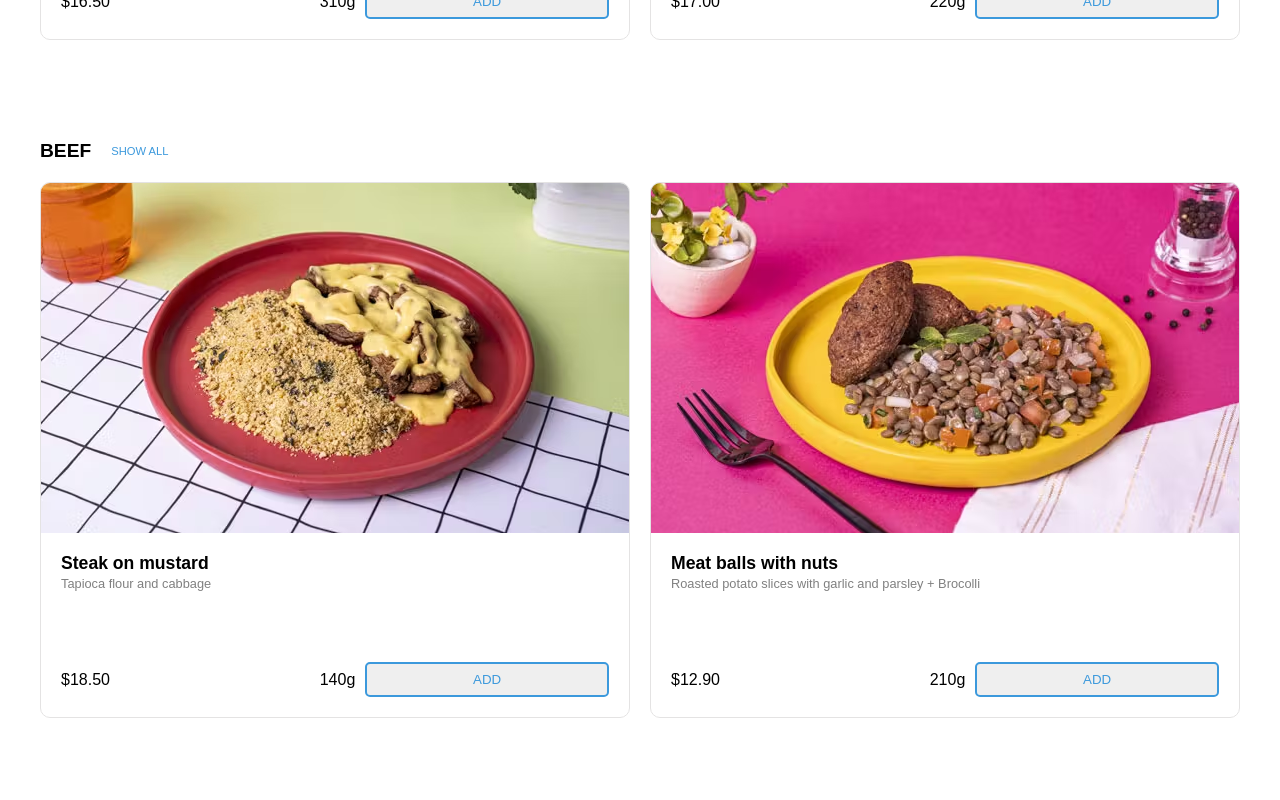
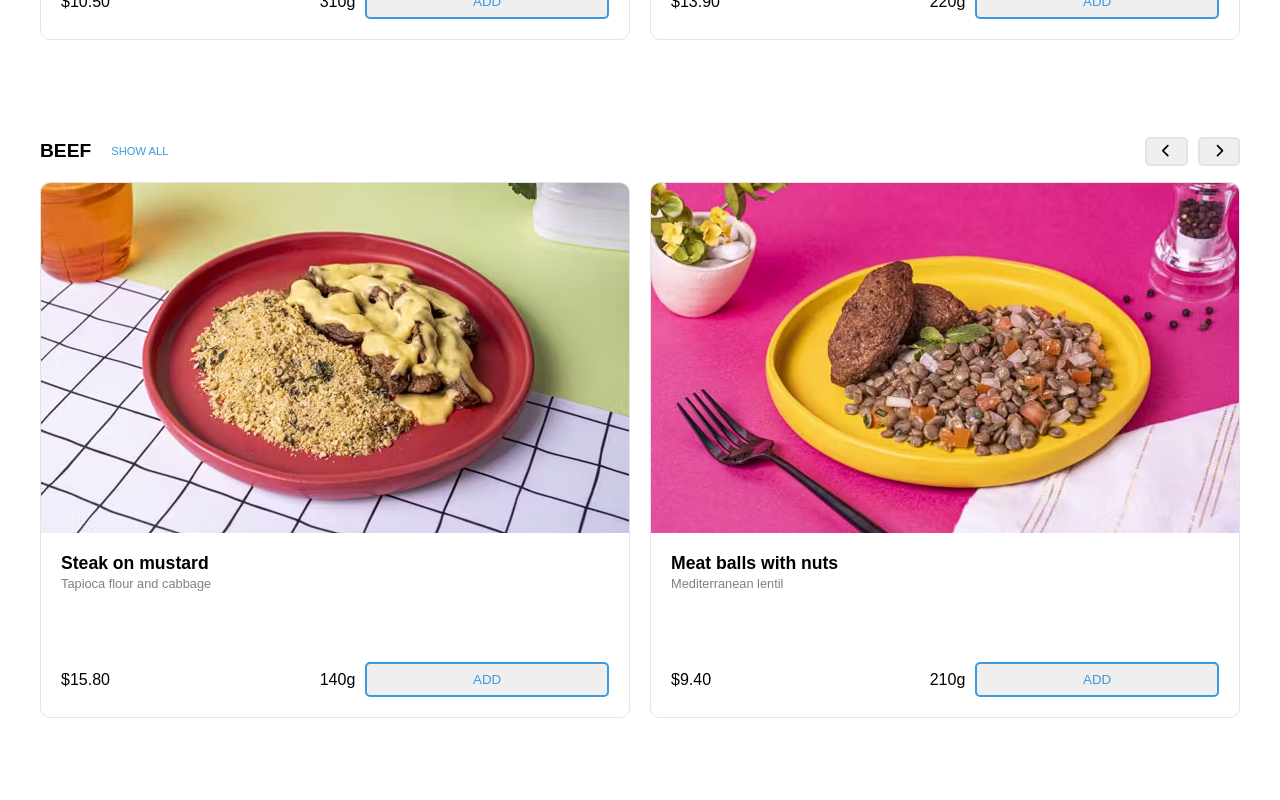
Before and after one commit to MichelPomerantzeff/Food-Ecommerce, a React (Vite) app: page / in a window 1280 px wide. Shown: the part 1400-2200 px from the top of the page. Built offline with nearby package versions, Linux system fonts and the light colour scheme.

Commit message:
fix:: adjusted items pricing

```diff
--- a/src/data.js
+++ b/src/data.js
@@ -3,30 +3,31 @@
 export const dishes = {
 
     beef: [
-        { id: "1.1", title: "Steak on mustard", price: "18.50", info: "Tapioca flour and cabbage", image: "./images/menu/dishes/beef/mustard-mignon.png", weight: "140g", units: "" },
-        { id: "1.2", title: "Meat balls with nuts", price: "12.90", info: "Roasted potato slices with garlic and parsley + Brocolli", image: "./images/menu/dishes/beef/quibe-nut.png", weight: "210g", units: "" }
+        { id: "1.1", title: "Steak on mustard", price: "15.80", info: "Tapioca flour and cabbage", image: "./images/menu/dishes/beef/mustard-mignon.png", weight: "140g", units: "" },
+        { id: "1.2", title: "Meat balls with nuts", price: "9.40", info: "Mediterranean lentil", image: "./images/menu/dishes/beef/quibe-nut.png", weight: "210g", units: "" },
+        { id: "1.3", title: "Meat balls with nuts", price: "10.60", info: "Roasted potato slices with garlic and parsley + Brocolli", image: "./images/menu/dishes/beef/meat-balls-brocolli.png", weight: "310g", units: "" }
     ],
     chicken: [
-        { id: "2.1", title: "Creamy chicken", info: "Whole meal rice and beans", price: "16.50", image: "./images/menu/dishes/chicken/with-rice-beans.png", weight: "310g", units: "" },
-        { id: "2.2", title: "Chicken with peanut and lemon pepper", info: "Low carb mashed pumpkin", price: "17.00", image:"./images/menu/dishes/chicken/with-peanut.png", weight: "220g", units: "" },
-        { id: "2.3", title: "Creamy chicken", info: "Whole meal rice with almonds and brocolli + pumpkin slices and coconut oil", price: "19.50", image:"./images/menu/dishes/chicken/pumpkin-chicken.png", weight: "330g", units: "" },
-        { id: "2.4", title: "Creamy chicken", info: "Cauliflower rice with carots and nuts ", price: "20.90", image:"./images/menu/dishes/chicken/creamy-chicken.png", weight: "250g", units: "" },
-        { id: "2.5", title: "Chicken with lemon and mint", info: "Jasmin rice with onion rings and nuts", price: "16.50", image:"./images/menu/dishes/chicken/with-lemon.png", weight: "210g", units: "" }
+        { id: "2.1", title: "Creamy chicken", info: "Whole meal rice and beans", price: "10.50", image: "./images/menu/dishes/chicken/with-rice-beans.png", weight: "310g", units: "" },
+        { id: "2.2", title: "Chicken with peanut and lemon pepper", info: "Low carb mashed pumpkin", price: "13.90", image:"./images/menu/dishes/chicken/with-peanut.png", weight: "220g", units: "" },
+        { id: "2.3", title: "Creamy chicken", info: "Whole meal rice with almonds and brocolli + pumpkin slices and coconut oil", price: "12.50", image:"./images/menu/dishes/chicken/pumpkin-chicken.png", weight: "330g", units: "" },
+        { id: "2.4", title: "Creamy chicken", info: "Cauliflower rice with carots and nuts ", price: "10.90", image:"./images/menu/dishes/chicken/creamy-chicken.png", weight: "250g", units: "" },
+        { id: "2.5", title: "Chicken with lemon and mint", info: "Jasmin rice with onion rings and nuts", price: "11.50", image:"./images/menu/dishes/chicken/with-lemon.png", weight: "210g", units: "" }
     ],
     fish: [
-        { id: "3.1", title: "Saint Peter with herbs and almond", info: "Black rice", price: "22.00", image: "./images/menu/dishes/fish/saint-peter-almond.png", weight: "210g", units: "" },
-        { id: "3.2", title: "Saint Peter with shrimp sauce", info: "Wholemeal rice + Cabbage", price: "26.50", image: "./images/menu/dishes/fish/saint-peter-shrimp.png", weight: "280g", units: "" }
+        { id: "3.1", title: "Saint Peter with herbs and almond", info: "Black rice", price: "14.00", image: "./images/menu/dishes/fish/saint-peter-almond.png", weight: "210g", units: "" },
+        { id: "3.2", title: "Saint Peter with shrimp sauce", info: "Wholemeal rice + Cabbage", price: "15.50", image: "./images/menu/dishes/fish/saint-peter-shrimp.png", weight: "280g", units: "" }
     ],
     pasta: [
-        { id: "4.1", title: "Three cheese Rondelli", info: "Tomato sauce", price: "19,90", image: "./images/menu/dishes/pasta/rondelli.png", weight: "260g", units: "" },
-        { id: "4.2", title: "Raviolli with gorgonzola, pear and hazelnut", info: "Sour cream and parmesian", price: "18.50", image: "./images/menu/dishes/pasta/ravioli.png", weight: "230g", units: "" },
-        { id: "4.3", title: "Canelloni cheese with spinach", info: "Tomato sauce", price: "20.00", image: "./images/menu/dishes/pasta/pasta-spinach.png", weight: "260g", units: "" }
+        { id: "4.1", title: "Three cheese Rondelli", info: "Tomato sauce", price: "15.90", image: "./images/menu/dishes/pasta/rondelli.png", weight: "260g", units: "" },
+        { id: "4.2", title: "Raviolli with gorgonzola, pear and hazelnut", info: "Sour cream and parmesian", price: "13.50", image: "./images/menu/dishes/pasta/ravioli.png", weight: "230g", units: "" },
+        { id: "4.3", title: "Canelloni cheese with spinach", info: "Tomato sauce", price: "15.00", image: "./images/menu/dishes/pasta/pasta-spinach.png", weight: "260g", units: "" }
     ],
     vegetarian: [
-        { id: "5.1", title: "Falafel", info: "Mediterranean lentil", price: "16.50", image: "./images/menu/dishes/vegetarian/falafel.png", weight: "220g", units: "" },
-        { id: "5.2", title: "Mushroom burger", info: "couscous with cashew", price: "17.00", image: "./images/menu/dishes/vegetarian/mushroom-burger.png", weight: "210g", units: "" },
-        { id: "5.3", title: "Falafel", info: "Jamin rice with onion ring + Mashed pumpkin", price: "20.90", image: "./images/menu/dishes/vegetarian/pumpkin.png", weight: "320g", units: "" },
-        { id: "5.4", title: "Wholemeal rice", info: "Pumpkin slices and chickpea", price: "17.90", image: "./images/menu/dishes/vegetarian/wholemeal-rice.png", weight: "210g", units: "" }
+        { id: "5.1", title: "Falafel", info: "Mediterranean lentil", price: "13.50", image: "./images/menu/dishes/vegetarian/falafel.png", weight: "220g", units: "" },
+        { id: "5.2", title: "Mushroom burger", info: "couscous with cashew", price: "14.00", image: "./images/menu/dishes/vegetarian/mushroom-burger.png", weight: "210g", units: "" },
+        { id: "5.3", title: "Falafel", info: "Jamin rice with onion ring + Mashed pumpkin", price: "16.90", image: "./images/menu/dishes/vegetarian/pumpkin.png", weight: "320g", units: "" },
+        { id: "5.4", title: "Wholemeal rice", info: "Pumpkin slices and chickpea", price: "15.90", image: "./images/menu/dishes/vegetarian/wholemeal-rice.png", weight: "210g", units: "" }
     ]
 }
 
@@ -34,28 +35,28 @@ export const dishes = {
 export const healthy = {
 
     day_one: [
-        { id: "6.1", title: "Brocolli rice", price: "5.90", image: "./images/menu/healthy/day-1/brocolli-rice.png", units: "" },
+        { id: "6.1", title: "Brocolli rice", price: "4.50", image: "./images/menu/healthy/day-1/brocolli-rice.png", units: "" },
         { id: "6.2", title: "Palm-heart", price: "6.00", image: "./images/menu/healthy/day-1/palmito.png", units: "" },
         { id: "6.3", title: "Pumpkin roll", price: "5.00", image: "./images/menu/healthy/day-1/pumpkin-roll.png", units: "" }
     ],
     day_two: [
-        { id: "7.1", title: "Shredded cashew", price: "5.90", image: "./images/menu/healthy/day-2/mashed-cashew.png", units: "" },
-        { id: "7.2", title: "Mashed pumpkin", price: "6.00", image: "./images/menu/healthy/day-2/mashed-pumpkim.png", units: "" },
-        { id: "7.3", title: "Mignon slices", price: "16.00", image: "./images/menu/healthy/day-2/mignon-slices.png", units: "" }
+        { id: "7.1", title: "Shredded cashew", price: "4.90", image: "./images/menu/healthy/day-2/mashed-cashew.png", units: "" },
+        { id: "7.2", title: "Mashed pumpkin", price: "5.00", image: "./images/menu/healthy/day-2/mashed-pumpkim.png", units: "" },
+        { id: "7.3", title: "Mignon slices", price: "10.00", image: "./images/menu/healthy/day-2/mignon-slices.png", units: "" }
     ],
     day_three: [
-        { id: "8.1", title: "Crusted chicken", price: "9.90", image: "./images/menu/healthy/day-3/crusted-chickeb.png", units: "" },
+        { id: "8.1", title: "Crusted chicken", price: "6.90", image: "./images/menu/healthy/day-3/crusted-chickeb.png", units: "" },
         { id: "8.2", title: "Roasted carrot", price: "4.00", image: "./images/menu/healthy/day-3/roasted-carrot.png", units: "" },
         { id: "8.3", title: "Sweet potato", price: "4.00", image: "./images/menu/healthy/day-3/sweet-potato.png", units: "" }
     ],
     day_four: [
-        { id: "9.1", title: "Jasmin rice", price: "4.00", image: "./images/menu/healthy/day-4/jasmin-rice.png", units: "" },
-        { id: "9.2", title: "Pumpkin slices", price: "4.50", image: "./images/menu/healthy/day-4/pumpkim-slices.png", units: "" },
-        { id: "9.3", title: "Saint Peter with lime", price: "12.00", image: "./images/menu/healthy/day-4/saint-peter.png", units: "" }
+        { id: "9.1", title: "Jasmin rice", price: "4.50", image: "./images/menu/healthy/day-4/jasmin-rice.png", units: "" },
+        { id: "9.2", title: "Pumpkin slices", price: "5.00", image: "./images/menu/healthy/day-4/pumpkim-slices.png", units: "" },
+        { id: "9.3", title: "Saint Peter with lime", price: "10.00", image: "./images/menu/healthy/day-4/saint-peter.png", units: "" }
     ],
     day_five: [
-        { id: "10.1", title: "Brocolli rice", price: "5.90", image: "./images/menu/healthy/day-5/brocolli-rice.png", units: "" },
-        { id: "10.2", title: "Crusted chicken", price: "9.90", image: "./images/menu/healthy/day-5/crusted-chicken.png", units: "" },
+        { id: "10.1", title: "Brocolli rice", price: "4.50", image: "./images/menu/healthy/day-5/brocolli-rice.png", units: "" },
+        { id: "10.2", title: "Crusted chicken", price: "6.90", image: "./images/menu/healthy/day-5/crusted-chicken.png", units: "" },
         { id: "10.3", title: "Roasted corgette", price: "4.00", image: "./images/menu/healthy/day-5/roasted-corgette.png", units: "" }
     ]
 }
```
Also changed, not shown: public/images/menu/dishes/beef/meat-balls-brocolli.png (added).
